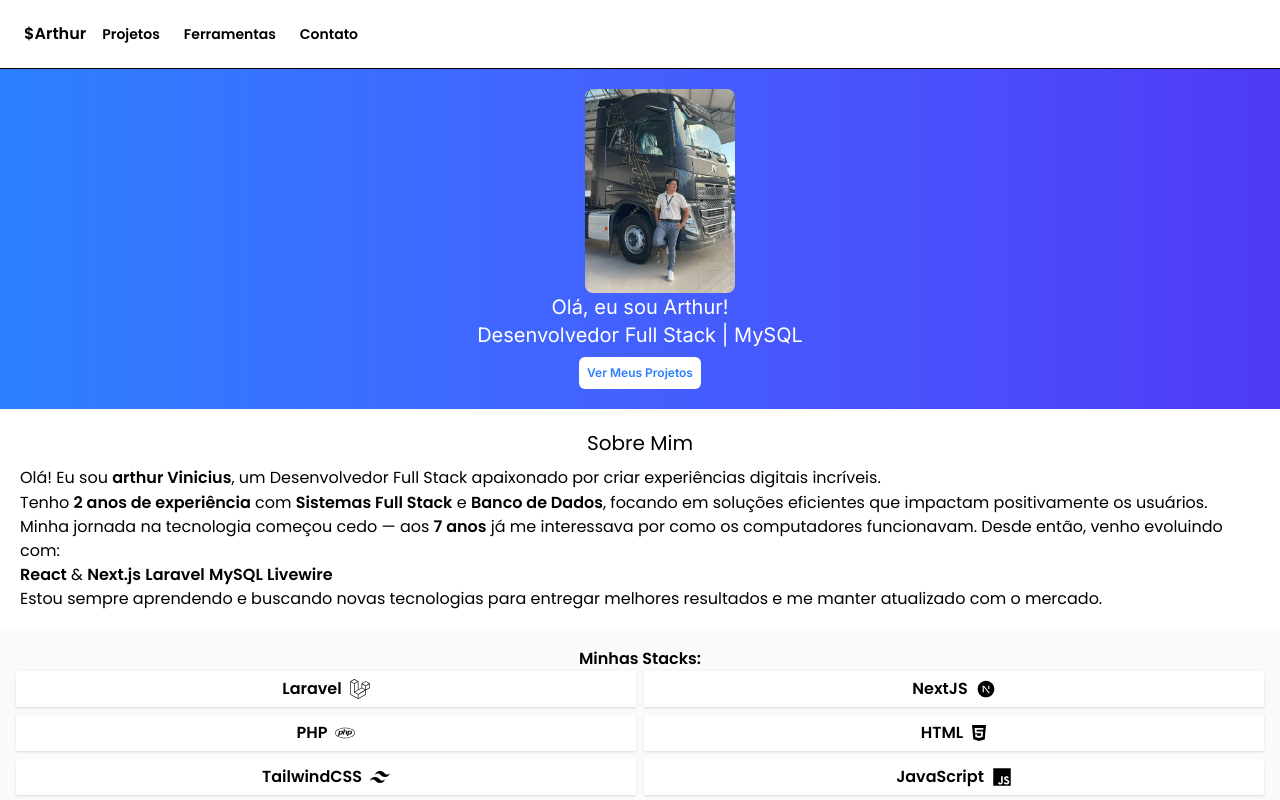
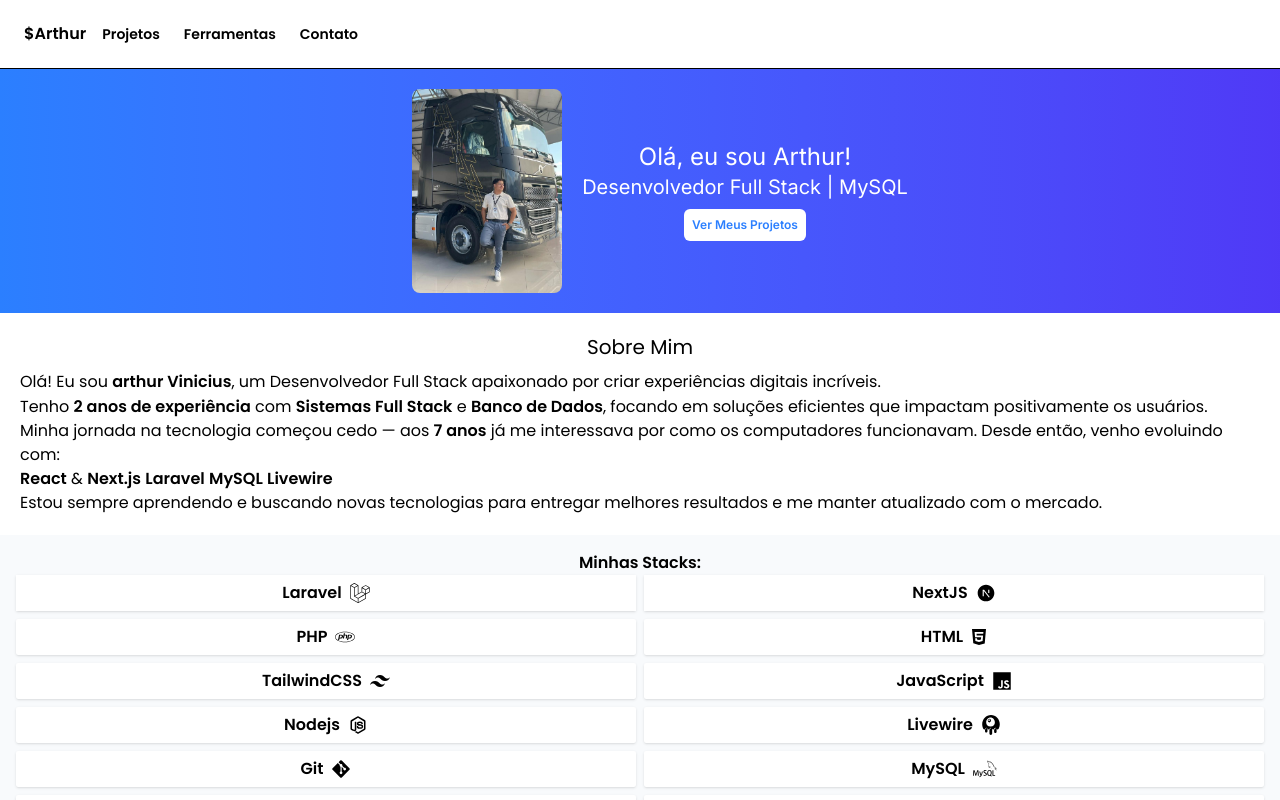
Before and after one commit to Arthurvini17/Meu-Portfolio, a Next.js app: page / in a window 1280 px wide. Shown: the top 800 px of the page. Built offline with nearby package versions, Linux system fonts and the light colour scheme.

Commit message:
Style: hero-section responsivdade feita

```diff
--- a/src/app/components/Hero.tsx
+++ b/src/app/components/Hero.tsx
@@ -3,13 +3,13 @@ import Link from "next/link";
 export default function Hero() {
     return (
         <main className="flex flex-col w-full h-full p-5 bg-gradient-to-r from-blue-500 to-indigo-600 ">
-            <div className="flex flex-col items-center text-center ">
+            <div className="flex flex-col items-center text-center md:flex md:flex-row md:justify-center md:gap-5">
                 <Image src="/images/imagem-eu.jpg" alt="imagem" className="ml-10 text-center rounded-lg " width={150} height={100} />
                 <div className="text-xl text-white">
-                    <h1 className="">Olá, eu sou Arthur!</h1>
-                    <p className="text-md">Desenvolvedor Full Stack | MySQL</p>
+                    <h1 className="md:text-2xl">Olá, eu sou Arthur!</h1>
+                    <p className="md:text-xl text-md">Desenvolvedor Full Stack | MySQL</p>
                     <Link href={"#projects"}>
-                        <button className="px-2 py-2 mt-2 text-xs font-bold text-blue-500 bg-white rounded-md">Ver Meus Projetos</button>
+                        <button className="px-2 py-2 mt-2 text-xs font-bold text-blue-500 bg-white rounded-md hover:cursor-pointer md:text-md">Ver Meus Projetos</button>
                     </Link>
                 </div>
             </div>
```
